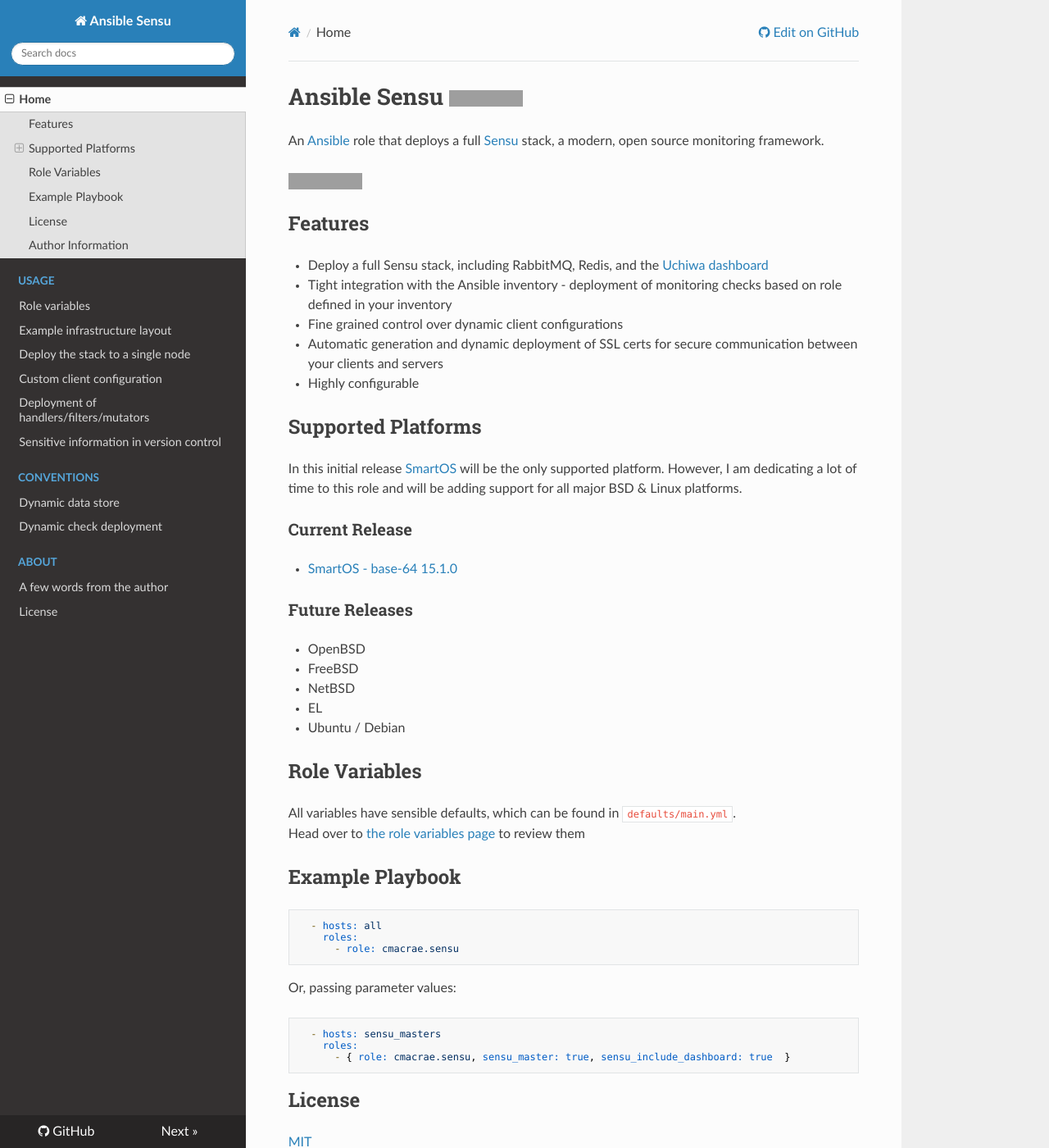
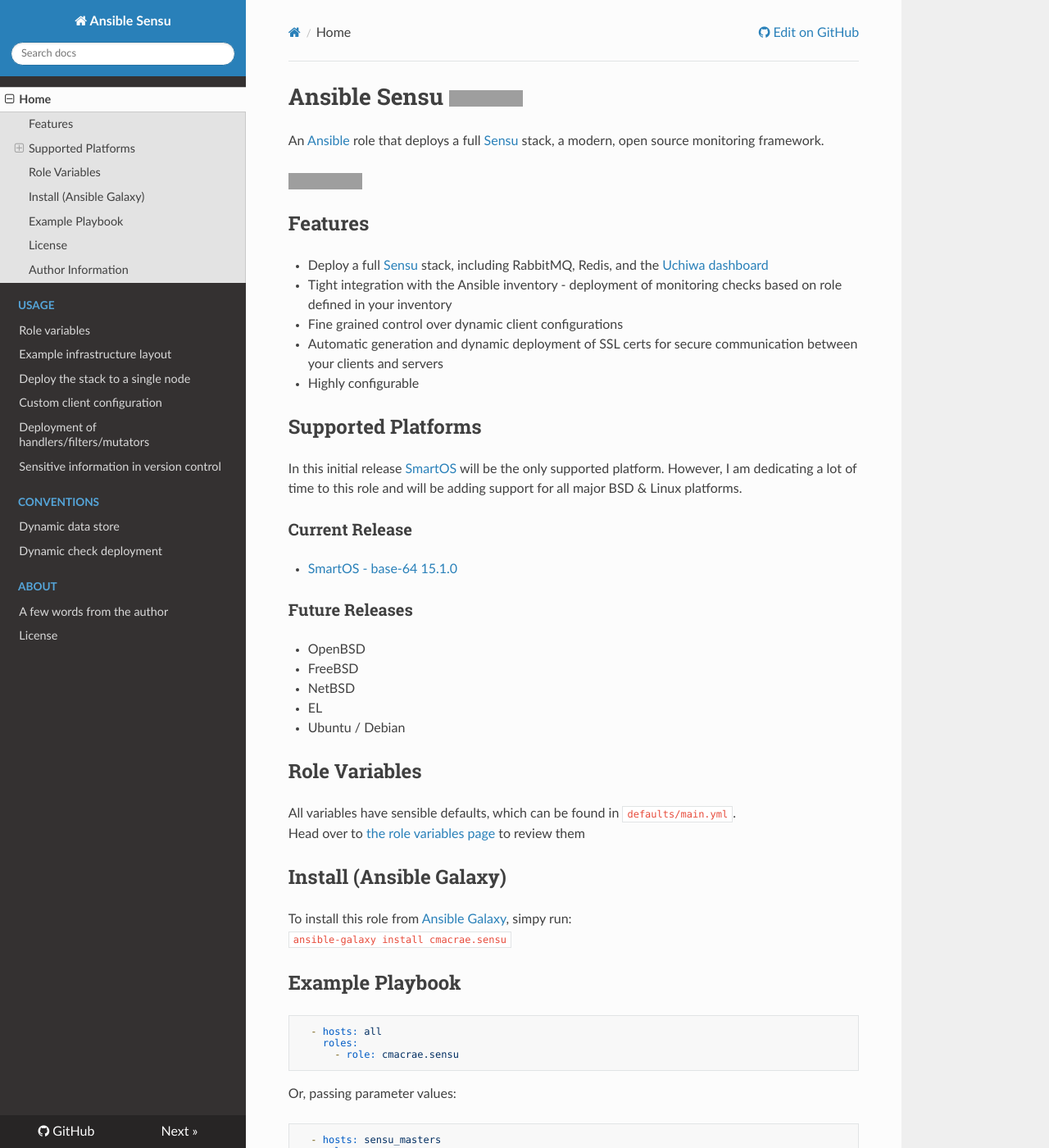
Before and after one commit to sensu/sensu-ansible, an MkDocs documentation site: the page built from docs/index.md, in a window 1280 px wide and 1400 px high. Shown: the whole window at 82% size. Built offline with MkDocs 1.6.1, drawn with Linux system fonts in a browser that asks for light colours; nearby versions of some CDN libraries; old or Windows-style settings are respelled for this version of MkDocs; grey boxes are pictures that could not be loaded.

Commit message:
Adding link to Sensu site & adding install tip

```diff
--- a/docs/index.md
+++ b/docs/index.md
@@ -4,7 +4,7 @@ An [Ansible](https://ansible.com) role that deploys a full [Sensu](https://sensu
 [![Join the chat at https://gitter.im/cmacrae/ansible-sensu](https://badges.gitter.im/Join%20Chat.svg)](https://gitter.im/cmacrae/ansible-sensu?utm_source=badge&utm_medium=badge&utm_campaign=pr-badge&utm_content=badge)
 
 ## Features
-- Deploy a full Sensu stack, including RabbitMQ, Redis, and the [Uchiwa dashboard](https://uchiwa.io/#/)
+- Deploy a full [Sensu](https://sensuapp.org) stack, including RabbitMQ, Redis, and the [Uchiwa dashboard](https://uchiwa.io/#/)
 - Tight integration with the Ansible inventory - deployment of monitoring checks based on role defined in your inventory
 - Fine grained control over dynamic client configurations
 - Automatic generation and dynamic deployment of SSL certs for secure communication between your clients and servers
@@ -27,6 +27,10 @@ However, I am dedicating a lot of time to this role and will be adding support f
 ## Role Variables
 All variables have sensible defaults, which can be found in `defaults/main.yml`.
 Head over to [the role variables page](role_variables.md) to review them
+
+## Install (Ansible Galaxy)
+To install this role from [Ansible Galaxy](https://galaxy.ansible.com), simpy run:
+`ansible-galaxy install cmacrae.sensu`
 
 ## Example Playbook
 
```
Also changed, not shown: README.md (+1 -1 lines).
